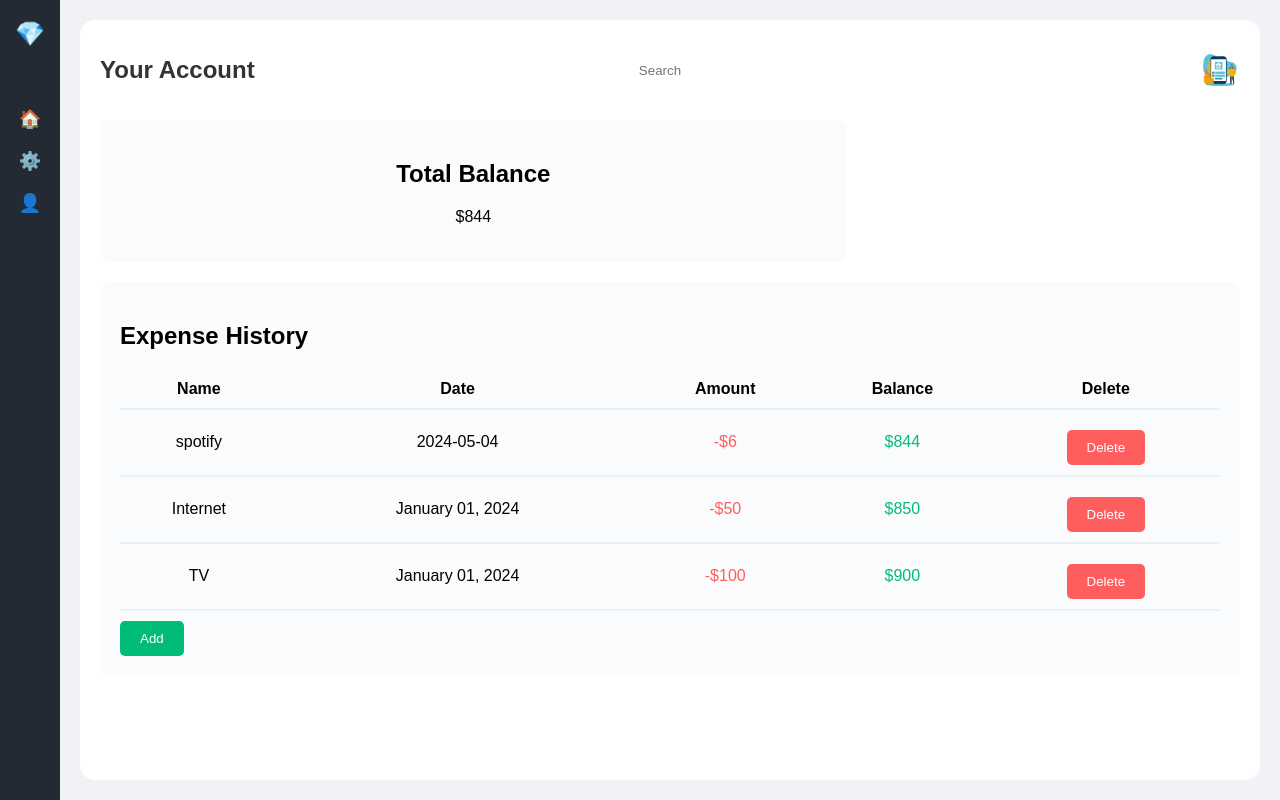
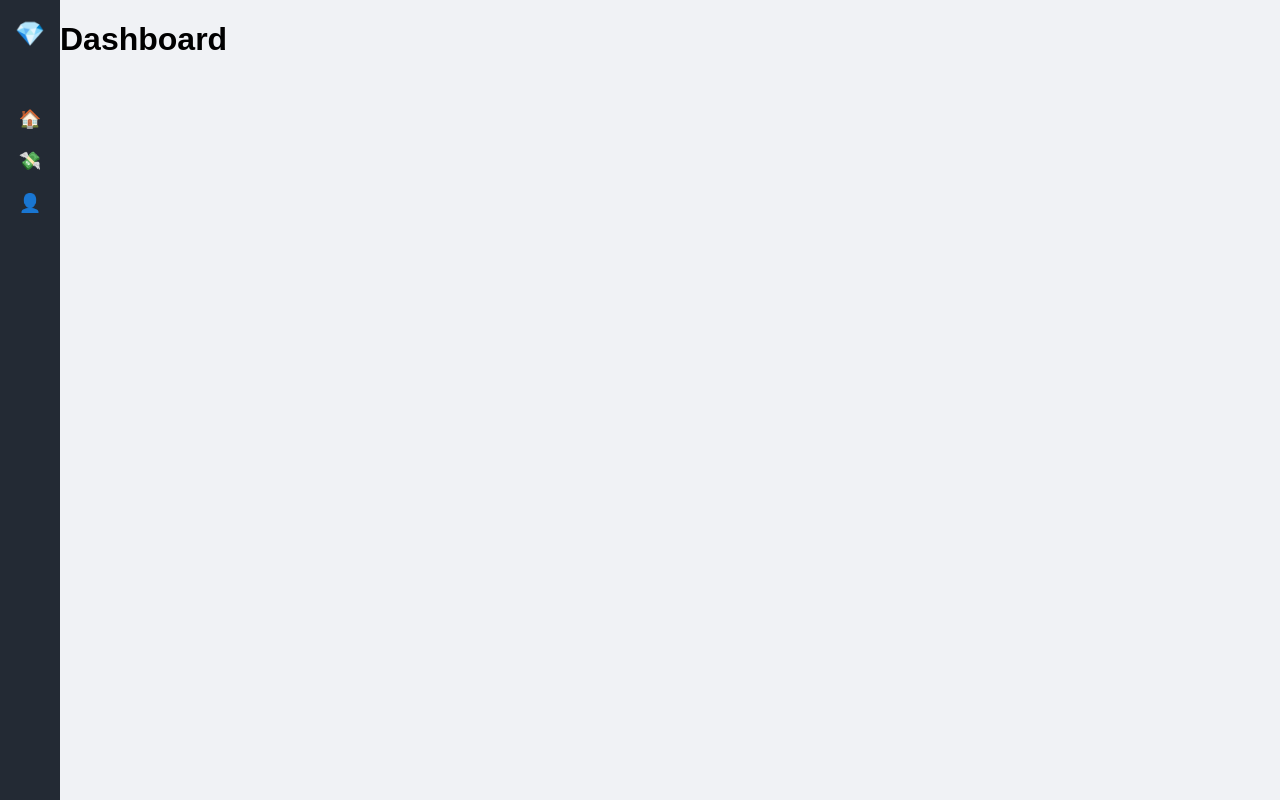
Before and after one commit to Shivanii7/ACIT2911-Agile, a Flask app: page / in a window 1280 px wide. Run offline with Flask 3, Linux system fonts and the light colour scheme.

Commit message:
split up webpages

```diff
--- a/main.py
+++ b/main.py
@@ -11,9 +11,12 @@ app.instance_path = Path('data').resolve()
 
 db.init_app(app)
 
-
 @app.route("/")
 def homepage():
+    return render_template("base.html")
+
+@app.route("/expenses")
+def expense_homepage():
     data = db.session.execute(db.select(Expenses))
     processed_data = []
     balance = 1000
@@ -31,24 +34,24 @@ def homepage():
         processed_data.append(u)
         # print(data)
     processed_data.reverse()
-    return render_template("base.html", transactions=processed_data, balance=balance)
+    return render_template("expense.html", transactions=processed_data, balance=balance)
     # return render_template("base.html")
 
 
-@app.route("/create", methods=['GET', 'POST'])
+@app.route("/expenses/create", methods=['GET', 'POST'])
 def create():
     expense = Expenses(name=request.form.get("name"), amount=request.form.get(
         "amount"), date=request.form.get("date"), description=request.form.get("des"))
     db.session.add(expense)
     db.session.commit()
-    return redirect(url_for("homepage"))
+    return redirect(url_for("expense_homepage"))
 
 
-@app.route("/fillform", methods=['POST'])
+@app.route("/expenses/fillform", methods=['POST'])
 def fill():
     return render_template('create.html')
 
-@app.route("/delete/<id>", methods=['POST'])
+@app.route("/expenses/delete/<id>", methods=['POST'])
 def expense_delete(id):
     expense = db.get_or_404(Expenses, id)
     db.session.delete(expense)
--- a/static/style.css
+++ b/static/style.css
@@ -5,9 +5,11 @@ body {
     background-color: #f0f2f5;
 }
 
+
 .dashboard {
     display: flex;
     height: 100vh;
+    overflow: hidden;
 }
 
 .sidebar {
--- a/templates/base.html
+++ b/templates/base.html
@@ -13,65 +13,18 @@
         </div>
         <nav>
           <ul>
-            <li><a href="#" class="active">🏠</a></li>
-            <li><a href="#">⚙️</a></li>
+            <li><a href="{{ url_for('homepage') }}" class="active">🏠</a></li>
+            <li><a href="{{ url_for('expense_homepage') }}">💸</a></li>
             <li><a href="#">👤</a></li>
           </ul>
         </nav>
       </aside>
-      <div class="main-content">
-        <header>
-          <h1>Your Account</h1>
-          <input type="search" placeholder="Search" />
-          <img
-            class="profile-pic"
-            src="{{ url_for('static', filename = 'profile.jpg') }}"
-            alt="Profile Picture"
-          />
-        </header>
-        <div class="content">
-          <section class="overview-section">
-            <h2>Total Balance</h2>
-            <p>${{ balance }}</p>
-          </section>
-          <section class="history-section">
-            <h2>Expense History</h2>
-            <div>
-              <table class="table">
-                <tr class="expense_items">
-                  <th>Name</th>
-                  <th>Date</th>
-                  <th>Amount</th>
-                  <th>Balance</th>
-                  <th>Delete</th>
-                </tr >
-                {% for transaction in transactions %}
-                <tr class="expense_items">
-                  <td>{{ transaction['name'] }}</td>
-                  <td>{{ transaction['date'] }}</td>
-                  <td class="minus">-${{ transaction['amount'] }}</td>
-                  <td class="balanceremaining">
-                    {% if transaction['balance'] > 0 %}
-                      ${{ transaction['balance'] }}
-                    {% else %}
-                    -${{ transaction['balance'] }}
-                    {% endif %}
-                  </td>
-                  <td>
-                    <form method="POST" action="{{ url_for('expense_delete', id=transaction['id']) }}">
-                      <button type="submit" class="delete_button">Delete</button>
-                    </form>
-                  </td>
-                </tr>
-                {% endfor %}
-              </table>
-              <form method="POST" action="{{ url_for('fill') }}">
-                <button type="submit" class="add_button">Add</button>
-              </form>
-            </div>
-          </section>
-        </div>
-      </div>
-    </div>
+      {% block content %}
+      <h1>Dashboard</h1>
+      <!-- This is a dashboard welcoming user, and providing links to homepage and expense page. -->
+
+
+
+      {% endblock %}
   </body>
 </html>
```
Also changed, not shown: templates/expense.html (added, +57 -0 lines), data/data.db.
